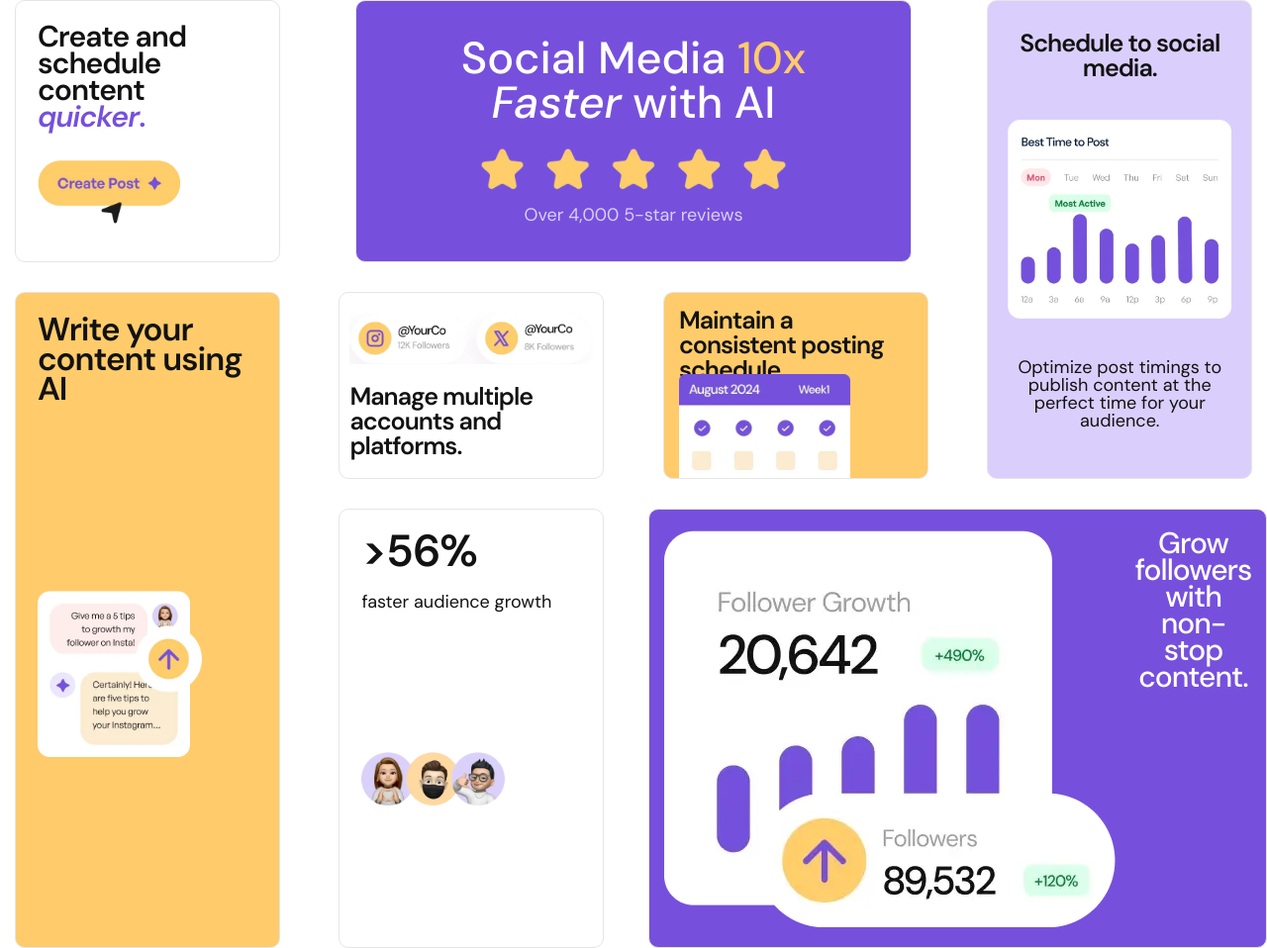
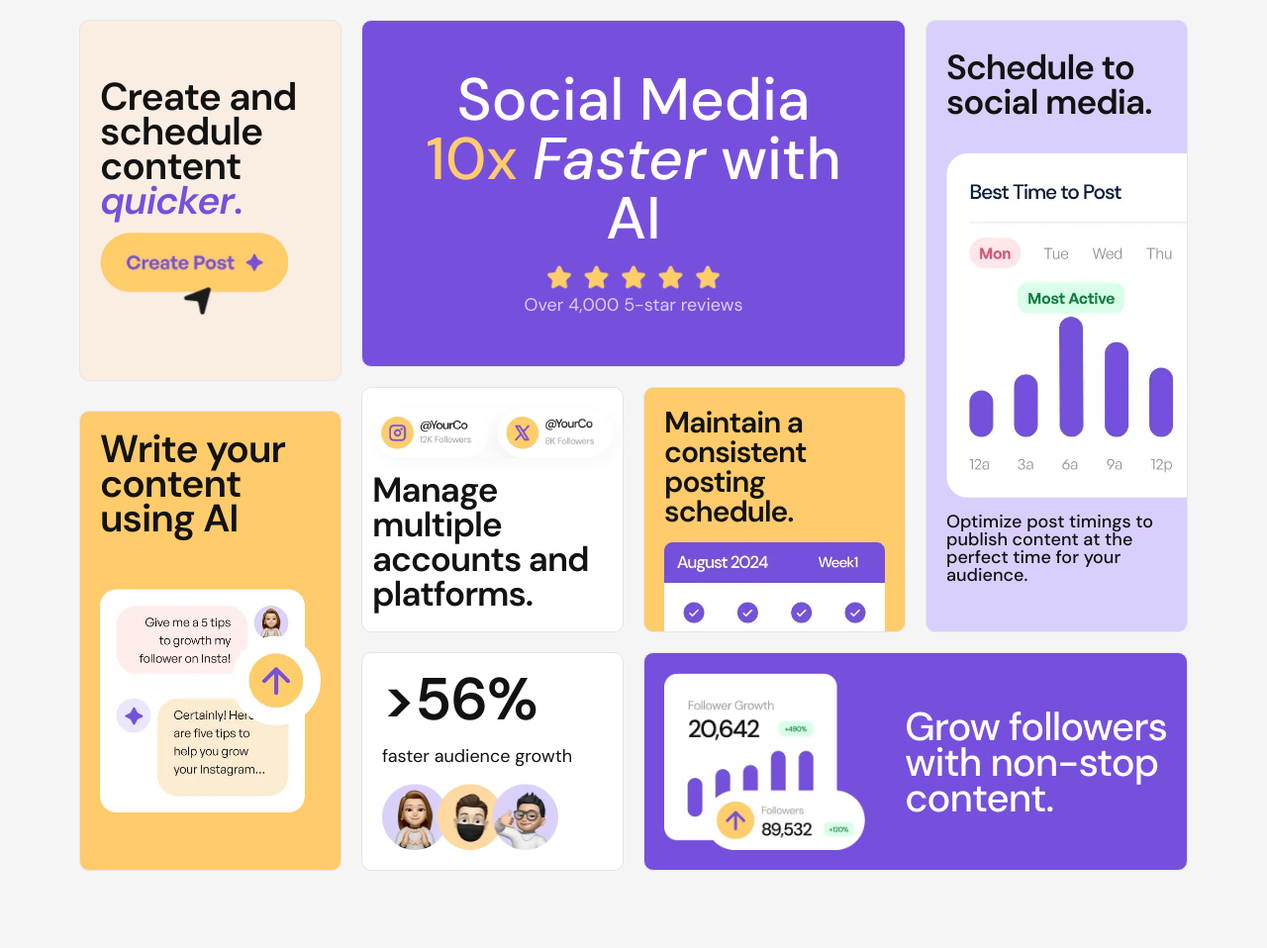
Before and after one commit to giuseppe-giannotta/Bento-grid_Giuseppe-Giannotta, a plain HTML site: page index.html in a window 1280 px wide. Shown: the whole page at 99% size. After the commit the page ends 900 px from the top, so only its background shows below. Drawn offline with Linux system fonts and the light colour scheme.

Commit message:
third commit_

```diff
--- a/index.html
+++ b/index.html
@@ -83,6 +83,7 @@
           />
         </figure>
 
+        <div class="order_zero">
           <figure class="grid-item sette">
             <figcaption>
               <h2>
@@ -94,7 +95,6 @@
               alt="a create post button"
             />
           </figure>
-
           <figure class="grid-item otto">
             <figcaption>
               <h2>Write your content using AI</h2>
@@ -104,6 +104,7 @@
               alt="an AI chatbot"
             />
           </figure>
+        </div>
       </article>
     </main>
 
--- a/style.css
+++ b/style.css
@@ -22,6 +22,7 @@ html {
 
 img {
   width: 100%;
+  display: block;
 }
 body {
   font-family: "DM Sans", sans-serif;
@@ -29,6 +30,9 @@ body {
   font-size: 1.8rem;
   color: var(--nero);
   box-sizing: border-box;
+  background-color: rgba(245, 245, 245, 255);
+  padding: 2rem;
+  margin: 0 auto;
 }
 
 article {
@@ -38,13 +42,12 @@ article {
 
 .grid-item {
   border: 1px solid rgb(230, 229, 229);
-  padding: 2.2rem;
+  padding: 2rem;
   border-radius: 10px;
   display: grid;
-  gap: 2rem;
-  width: 90%;
-  margin: 0 auto;
+  gap: 1.5rem;
 }
+
 h3 {
   font-size: 2.5rem;
   letter-spacing: -1px;
@@ -80,7 +83,6 @@ h1 {
   background-color: var(--giallo_500);
 }
 
-.due,
 .sei,
 .sette {
   background-color: var(--bianco);
@@ -101,10 +103,11 @@ h1 {
 
 /*PRIMA FIGURE*/
 .uno {
-  padding: 3.5rem;
+  padding: 3rem;
 }
 .uno img {
-  width: 65%;
+  width: 50%;
+  margin: 0 auto;
 }
 .uno span {
   color: var(--giallo_500);
@@ -116,20 +119,29 @@ h1 {
 /*SECONDA FIGURE*/
 .due {
   padding: 2rem 1rem;
+  background-color: rgba(255, 255, 255, 255);
+}
+.due img {
+  border-radius: 32px;
+  box-shadow: 5px 5px 15px #f9f7fa;
 }
 
 /*TERZA FIGURE*/
 .tre {
   position: relative;
+  overflow: hidden;
+  gap: 0;
+}
 
-  overflow: hidden;
-  padding: 1.5rem;
+.tre figcaption {
+  font-size: 3rem;
+  margin-bottom: 0;
 }
 .tre img {
-  width: 65%;
-  position: absolute;
-  bottom: -25px;
-  left: 1.5rem;
+  width: 70%;
+  position: relative;
+  top: 4rem;
+  margin-top: -2.5rem;
 }
 
 /*QUARTA FIGURE*/
@@ -139,12 +151,19 @@ h1 {
 
 .quattro figcaption {
   line-height: 1;
+  font-size: 1.8rem;
+  font-weight: 500;
 }
 
 /*QUINTA FIGURE*/
 
 .cinque {
   padding: 2rem 5rem;
+}
+.cinque img {
+  width: 80%;
+  margin: 0 auto;
+  padding-bottom: 1.5rem;
 }
 .cinque h2 {
   color: var(--bianco);
@@ -158,10 +177,18 @@ h1 {
   margin-bottom: 1.8rem;
 }
 .sei img {
-  width: 65%;
+  width: 60%;
+}
+
+.order_zero {
+  display: grid;
+  gap: 3rem;
 }
 
 /*SETTIMA FIGURE*/
+.sette {
+  background-color: #faeee2;
+}
 .sette h2 {
   font-size: 3rem;
   text-align: start;
@@ -170,50 +197,175 @@ h1 {
   color: var(--viola_500);
 }
 .sette img {
-  width: 65%;
+  width: 50%;
 }
 
 /*OTTAVA FIGURE*/
 .otto img {
-  width: 75%;
+  width: 60%;
 }
 
 /*MEDIA QUERIES*/
-
-@media (min-width: 1000px) {
+@media (min-width: 500px) {
+  body {
+    display: flex;
+    justify-content: center;
+    align-items: center;
+    min-height: 100vh;
+  }
   article {
     display: grid;
-    grid-template-columns: repeat(4, 1fr);
+    grid-template-columns: repeat(2, 1fr);
+    gap: 2rem;
+    grid-template-areas:
+      "social_media social_media"
+      "manage_multiple mantain_consistent "
+      "order_zero cinquantasei"
+      "order_zero schedule"
+      "grow_followers grow_followers";
   }
   .uno {
-    order: 2;
-    grid-column: span 2;
+    grid-area: social_media;
   }
   .due {
-    order: 5;
+    grid-area: manage_multiple;
   }
   .tre {
-    order: 6;
+    grid-area: mantain_consistent;
   }
+  .sei {
+    grid-area: cinquantasei;
+  }
+  .order_zero {
+    grid-area: order_zero;
+  }
+
   .quattro {
-    order: 3;
-    grid-row: span 2;
+    grid-area: schedule;
   }
   .cinque {
-    order: 8;
-    grid-column: span 2;
+    grid-area: grow_followers;
+  }
+  .cinque {
     display: flex;
-    width: 100%; /* Occupa l'intera larghezza delle due celle */
-    justify-content: center; /* (opzionale) centra il contenuto dentro il box */
+    align-items: center;
+    justify-content: center;
+    text-align: start;
+    padding: 2rem;
+    gap: 4rem;
   }
-  .sei {
-    order: 7;
-  }
-  .sette {
-    order: 1;
-  }
-  .otto {
-    order: 4;
-    grid-row: span 2;
+  .cinque img {
+    width: 40%;
   }
 }
+
+@media (min-width: 900px) {
+  article {
+    grid-template-columns: repeat(4, 1fr);
+    max-width: 1120px;
+    grid-template-areas:
+      "order_zero social_media social_media schedule"
+      "order_zero manage_multiple mantain_consistent schedule "
+      "order_zero cinquantasei grow_followers grow_followers";
+  }
+
+  .order_zero {
+    grid-area: order_zero;
+    align-content: stretch; /* Espande le figure per occupare tutto lo spazio */
+  }
+
+  /*LAYOUT COMUNE ALLE FIGURES*/
+  .sette,
+  .otto h2 {
+    display: flex;
+    flex-direction: column;
+    justify-content: center;
+  }
+  .sette h2,
+  .otto h2 {
+    font-size: 3.9rem;
+  }
+
+  h1 {
+    font-size: 6rem;
+  }
+
+  /*PRIMA FIGURE*/
+  .uno {
+    padding: 5rem;
+  }
+  .uno h2 {
+    font-size: 5rem;
+  }
+  .uno img {
+    width: 40%;
+  }
+  /*SECONDA FIGURE*/
+
+  .due figcaption {
+    font-size: 3.5rem;
+  }
+  .due img {
+    width: 100%;
+  }
+  /*TERZA FIGURE*/
+
+  .tre img {
+    width: 100%;
+    top: 10rem;
+    margin-top: -8.5rem;
+  }
+  /*QUARTA FIGURE*/
+  .quattro {
+    display: grid;
+    grid-template-columns: 1fr;
+    grid-template-areas: "accadue" "image" "image" "image" "image" "image" "image" "image" "figcaption";
+    padding: 3rem 0 3rem 2rem;
+  }
+
+  .quattro img {
+    height: 100%;
+    object-fit: cover;
+    object-position: left top;
+    width: 100%;
+    position: relative;
+    grid-area: image;
+    left: 0;
+    right: -2rem;
+  }
+  .quattro h3 {
+    font-size: 3.5rem;
+    text-align: start;
+    grid-area: accadue;
+  }
+  .quattro figcaption {
+    text-align: start;
+    grid-area: figcaption;
+  }
+  /*QUINTA FIGURE*/
+
+  .cinque img {
+    width: 40%;
+    padding: 0;
+  }
+  .cinque h2 {
+    font-size: 4rem;
+  }
+  /*SESTA FIGURE*/
+
+  .sei h2 {
+    font-size: 6rem;
+  }
+  .sei img {
+    width: 80%;
+  }
+
+  /*SETTIMA FIGURE*/
+  .sette img {
+    width: 85%;
+  }
+  /*OTTAVA FIGURE*/
+  .otto img {
+    width: 100%;
+  }
+}
```
Lines whose indentation alone changed are shown as unchanged.
